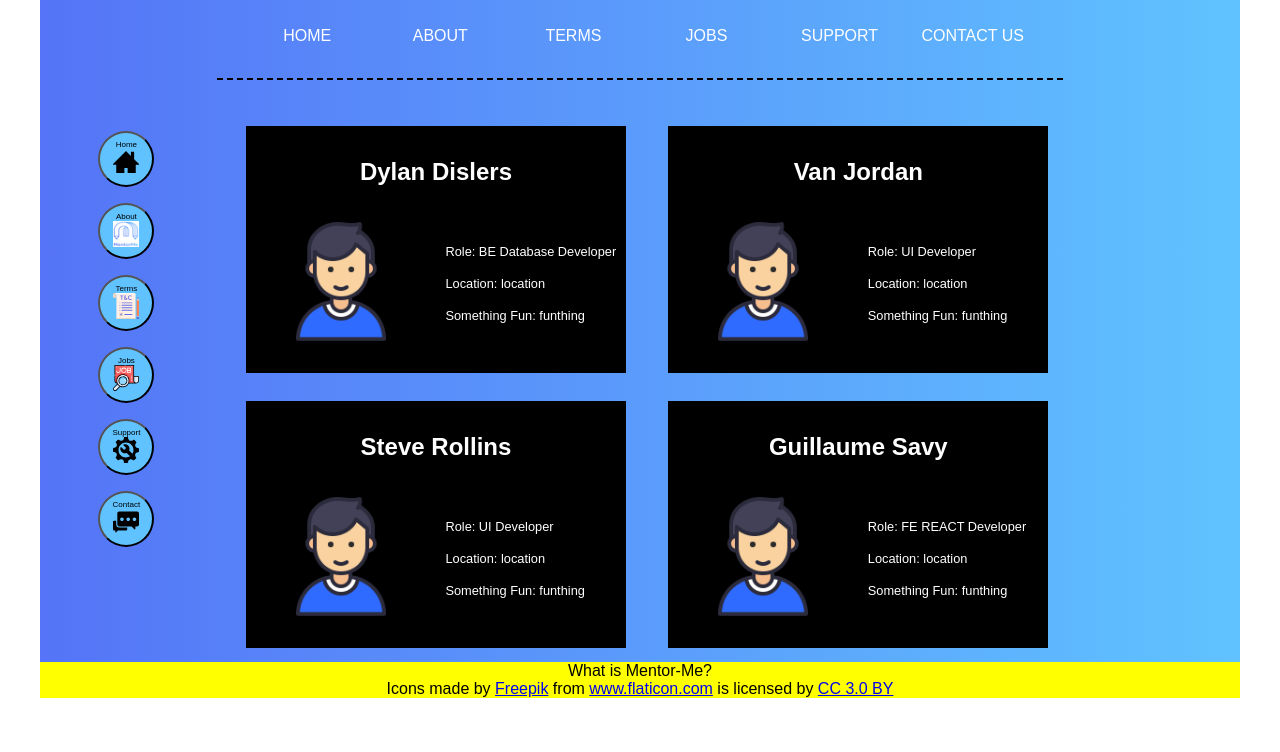
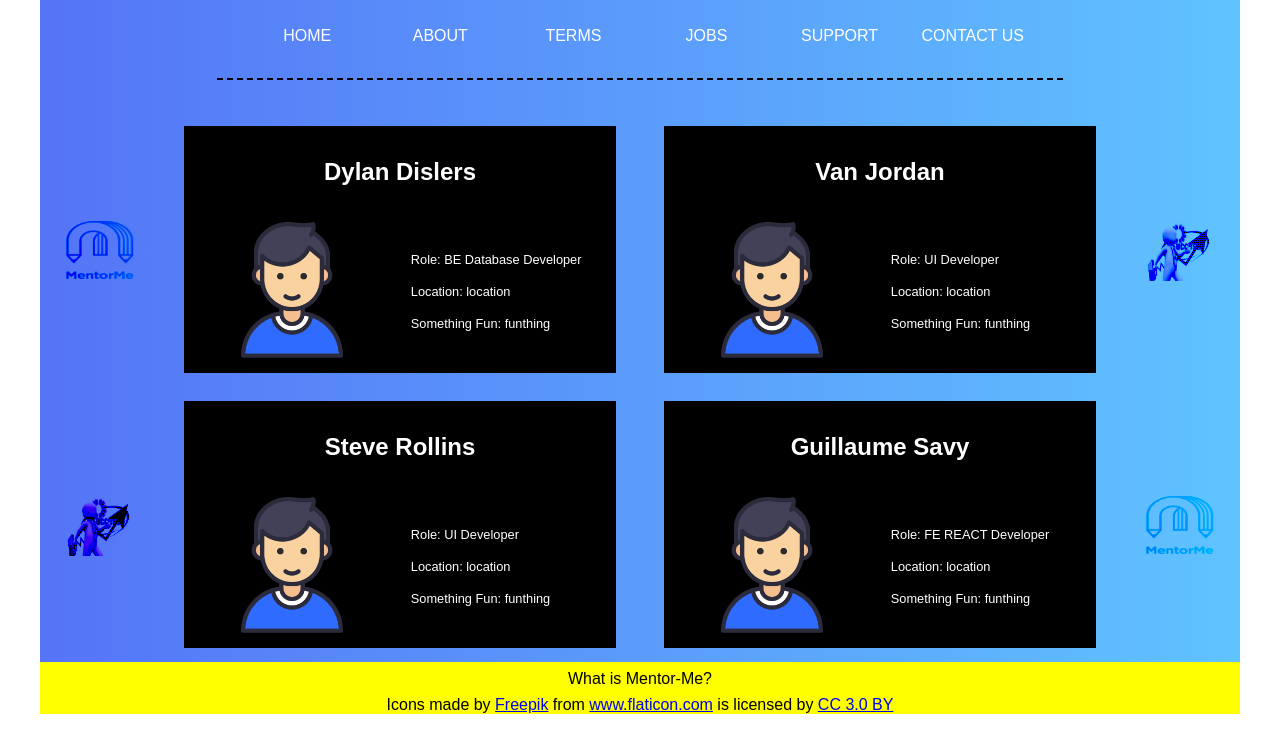
Before and after one commit to greenhornsr/UI-Steve, a plain HTML site: page about.html in a window 1280 px wide. Drawn offline with Linux system fonts and the light colour scheme; a web font is replaced by a local one.

Commit message:
modified about page to include mentor images, scaled for phone layout

```diff
--- a/LESS/about.less
+++ b/LESS/about.less
@@ -1,16 +1,78 @@
+.about-prim-content{
+    width: 100%;
+    height: 550px;
+    display: flex;
+    // align-items: center;
+    // justify-content: flex-start;
+    margin: 0;
+    // border: @standard-border;
+    @media @phone{
+        width: 100%;
+        height: auto;
+        flex-direction: column;
+    }
+    .prime-images{
+        width: 10%;
+        display: flex;
+        flex-direction: column;
+        justify-content: space-around;
+        // border: @standard-border;
+        @media @phone {
+            width: 100%;
+            flex-direction: row;
+            justify-content: space-evenly;
+            .success-img{
+                display: none;
+            }
+        }
+        img{
+            width: 100%;
+            height: 20%;
+            padding: 1.5rem;
+            mix-blend-mode: color-burn;
+            @media @phone{
+                width: 50%;
+                padding: 0;
+            }
+        }
+    }
+    @media @phone {
+        .pi2{
+            display: none;
+        }
+    }
+}
+
+
+
+
 .about-c-cont{
     width: 80%;
     height: 550px;
+    // margin-left: 11rem;
     display: flex;
     flex-wrap: wrap;
     align-content: space-around;
     // border: @standard-border;
+    @media @phone {
+        width: 100%;
+        height: auto;
+        margin: 0;
+        flex-direction: column;
+        flex-wrap: nowrap;
+        // align-content: inherit;
+    }
     .tmem{
         width: 45%;
         height: 45%;
         background-color: black;
         color: white;
         // border: @standard-border;
+        @media @phone{
+            width: 95%;
+            height: auto;
+            margin: .5rem;
+        }
         .tmem-content{
             display: flex;
             align-items: center;
@@ -18,7 +80,7 @@
             .about-img{
                 width: 45%;
                 text-align: center;
-                padding: 2em 0;
+                padding: 2rem 0;
                 // border: @standard-border;
                 img{
                     width: 70%;
@@ -41,3 +103,6 @@
 
     }
 }
+.footer{
+    padding-top: .5rem;
+}
--- a/about.html
+++ b/about.html
@@ -22,14 +22,10 @@
                 </nav>
             </section>
         </section>
-        <section class="primary-content">
-            <section class="pg-nav-buttons">
-                <button id="logo-mrker" class="circle-navs"><p>Home</p><a href="#logo-mrker" target=""><img src="./assets/Icons/home.svg" alt=""></a></button>
-                <button class="circle-navs"><p>About</p><a href="#"><img src="./assets/Icons/MentorMe-icon.png" alt=""></a></button>
-                <button class="circle-navs"><p>Terms</p><a href="#"><img src="./assets/Icons/terms-and-conditions.svg" alt=""></a></button>
-                <button class="circle-navs"><p>Jobs</p><a href="#"><img src="./assets/Icons/job-search.svg" alt=""></a></button>
-                <button class="circle-navs"><p>Support</p><a href="#"><img src="./assets/Icons/repairing-service.svg" alt=""></a></button>
-                <button class="circle-navs"><p>Contact</p><a href="#"><img src="./assets/Icons/support.svg" alt=""></a></button>
+        <section class="about-prim-content">
+            <section class="prime-images">
+                <img src="./assets/MentorMe-logo.png" alt="logo image for Mentor Me">
+                <img class="success-img" src="./assets/entrepreneur-success-v3.jpg" alt="image depicting success">
             </section>
             <section class="about-c-cont">
                 <section class = "tmem">
@@ -77,6 +73,10 @@
                     </section>
                 </section>
             </section>
+            <section class="prime-images pi2">
+                <img src="./assets/entrepreneur-success-v3.jpg" alt="image depicting success">
+                <img src="./assets/MentorMe-logo.png" alt="logo image for Mentor Me">
+            </section>
         </section>
         <section class="footer">What is Mentor-Me?</section>
         <section class="footer icons">Icons made by <a href="https://www.freepik.com/" title="Freepik">Freepik</a> from <a href="https://www.flaticon.com/" title="Flaticon">www.flaticon.com</a> is licensed by <a href="http://creativecommons.org/licenses/by/3.0/" title="Creative Commons BY 3.0" target="_blank">CC 3.0 BY</a></section>
```
Also changed, not shown: CSS/index.css.
